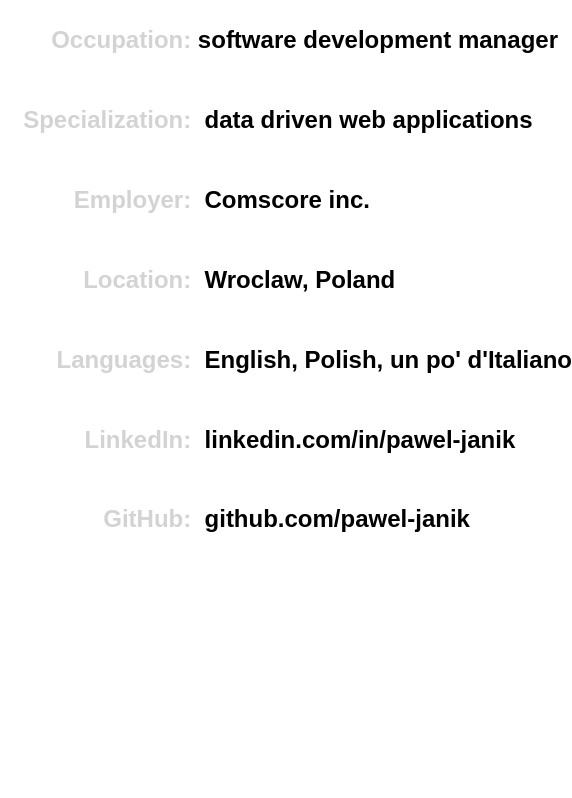
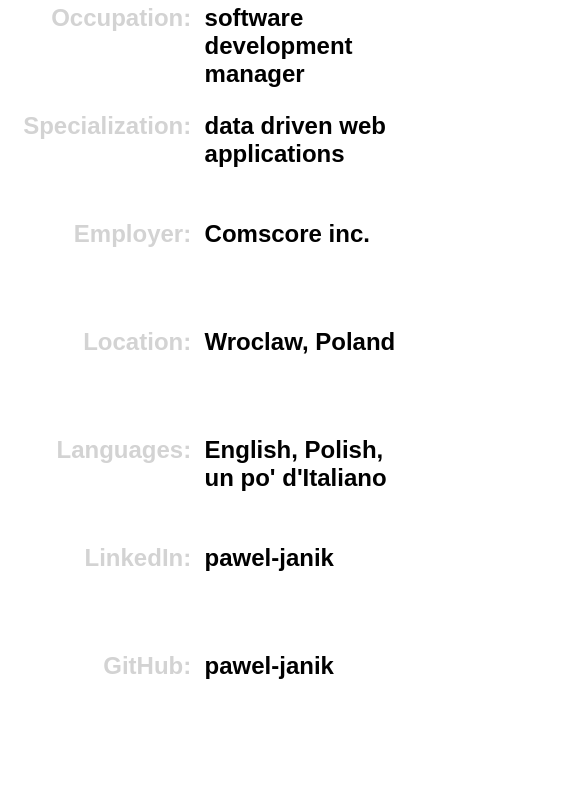
Before and after one commit to Pawel-Janik/Pawel-Janik.github.io, a plain HTML site: page index.html in a window 390 px wide. Shown: the part 166-964 px from the top of the page, 572 px wide, since content can reach past the window. Before the commit the page ends 844 px from the top, so only its background shows below. Drawn offline with Linux system fonts and the light colour scheme.

Commit message:
Mobile friendliness

```diff
--- a/index.html
+++ b/index.html
@@ -3,18 +3,21 @@
 <head>
     <meta charset="UTF-8">
     <meta http-equiv="X-UA-Compatible" content="IE=edge">
-    <meta name="viewport" content="width=device-width, initial-scale=1.0">
+    <meta name="viewport" content="user-scalable=no, width=device-width, initial-scale=1.0" />
+    <meta name="apple-mobile-web-app-capable" content="yes" />
     <title>Pawel-Janik.github.io ヽ(゜～゜o)ノ </title>
     <link rel="stylesheet" href="style.css">
 </head>
 <body>
-    <h1>Pawel-Janik</h1><h1 class="lightgrey">.github.io</h1>
-    <h2 class="lightgrey">Occupation:</h2><h2>&nbsp;software development manager</h2>
-    <h2 class="lightgrey">Specialization:</h2><h2>&nbsp; data driven web applications</h2>
-    <h2 class="lightgrey">Employer:</h2><h2>&nbsp; Comscore inc.</h2>
-    <h2 class="lightgrey">Location:</h2><h2>&nbsp; Wroclaw, Poland</h2>
-    <h2 class="lightgrey">Languages:</h2><h2>&nbsp; English, Polish, un po' d'Italiano</h2>
-    <h2 class="lightgrey">LinkedIn:</h2><h2>&nbsp; <a href="https://www.linkedin.com/in/pawel-janik/">linkedin.com/in/pawel-janik</a></h2>
-    <h2 class="lightgrey">GitHub:</h2><h2>&nbsp; <a href="https://github.com/Pawel-Janik">github.com/pawel-janik</a> </h2>
+    <div id="content">
+        <h1>Pawel-Janik</h1><h1 class="lightgrey">.github.io</h1>
+        <h2 class="lightgrey">Occupation:</h2><h2>software development manager</h2>
+        <h2 class="lightgrey">Specialization:</h2><h2> data driven web applications</h2>
+        <h2 class="lightgrey">Employer:</h2><h2> Comscore inc.</h2>
+        <h2 class="lightgrey">Location:</h2><h2> Wroclaw, Poland</h2>
+        <h2 class="lightgrey">Languages:</h2><h2> English, Polish, un po' d'Italiano</h2>
+        <h2 class="lightgrey">LinkedIn:</h2><h2> <a href="https://www.linkedin.com/in/pawel-janik/">pawel-janik</a></h2>
+        <h2 class="lightgrey">GitHub:</h2><h2> <a href="https://github.com/Pawel-Janik">pawel-janik</a> </h2>
+    </div>
 </body>
 </html>
--- a/style.css
+++ b/style.css
@@ -1,15 +1,20 @@
 body {
     font-family: Arial, Helvetica, sans-serif;
+    overflow-x: hidden;
+    width: 100%;
+}
+
+#content {
     text-align: center;
-    padding: 10vh 0;
-    white-space: nowrap;
+    padding: 5vh 0;
     display: grid;
-    grid-template-columns: repeat(2, 1fr);
+    grid-template-columns: 100fr 161fr;
     grid-template-rows: repeat(8, 1fr);
 }
 
 h1 {
     text-align: right;
+    white-space: nowrap;
 }
 
 h1.lightgrey {
@@ -18,6 +23,9 @@
 
 h2 {
     text-align: left;
+    margin: 0.5em 0 0.5em 1ch;
+    max-width: 50vh;
+    max-width: 50vw;
 }
 
 h2.lightgrey {
```
